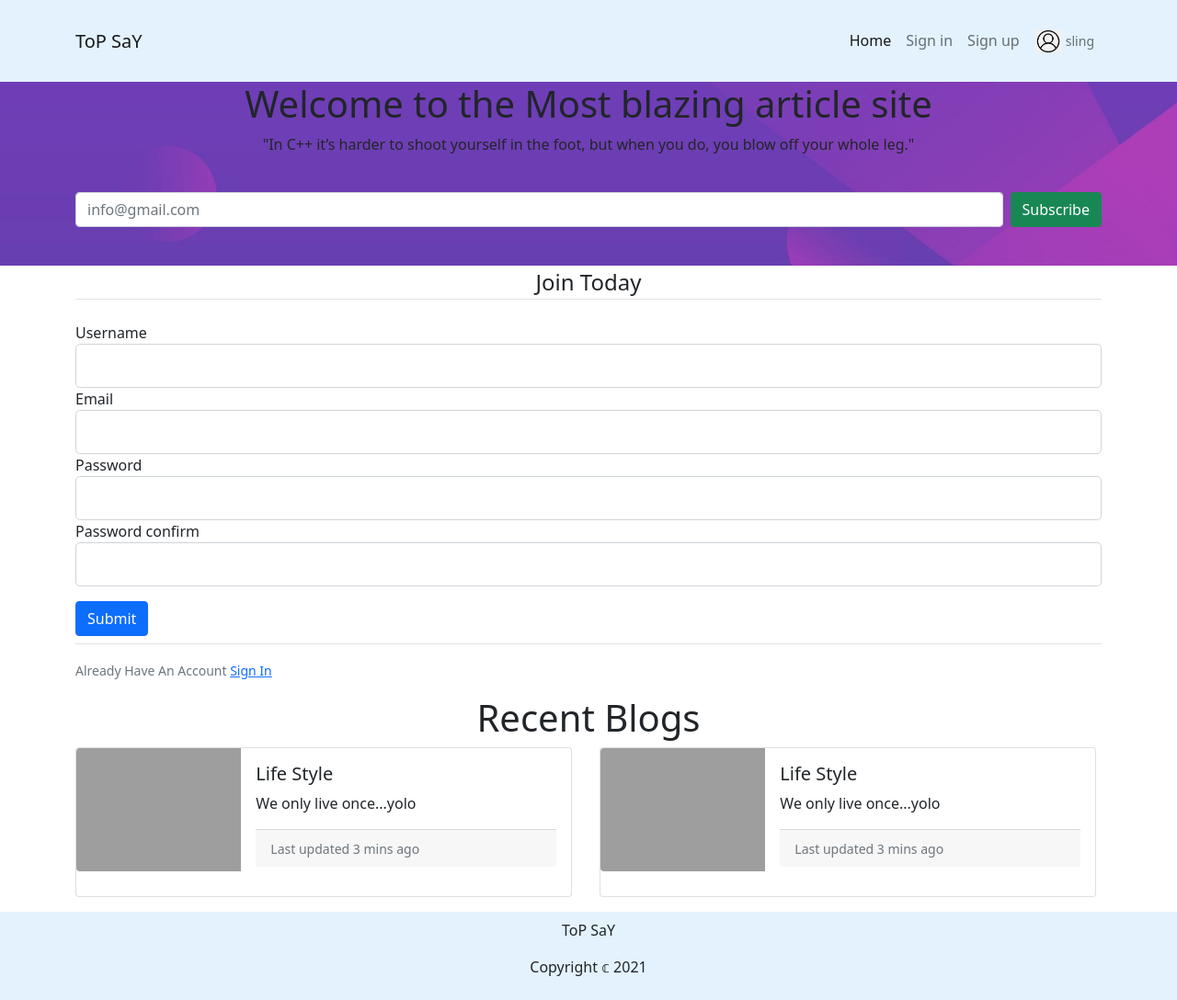
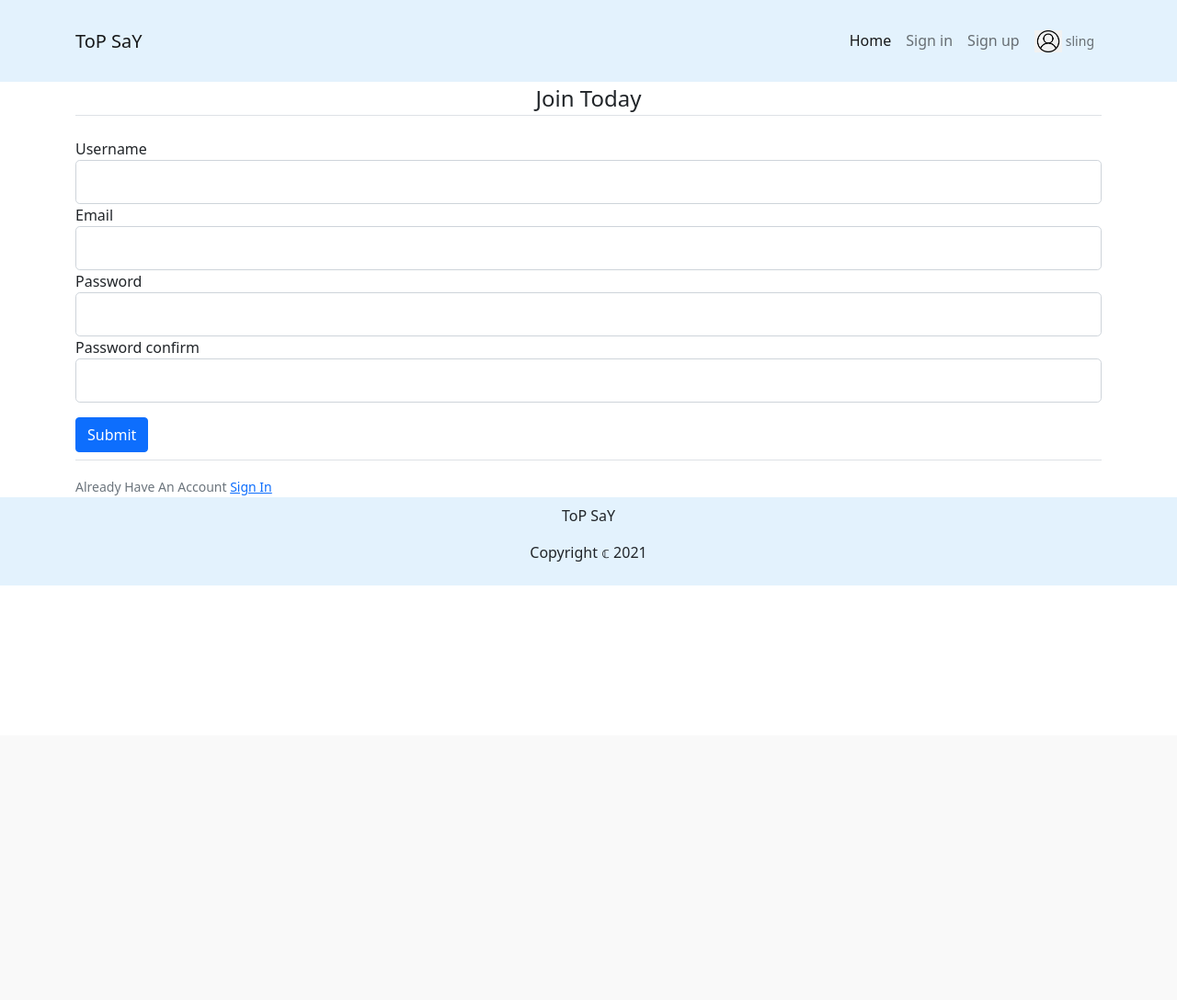
Before and after one commit to sling254/top-say, a Flask app: template app/templates/auth/register.html in a window 1280 px wide. Shown: the whole page at 92% size. After the commit the page ends 637 px from the top, so only its background shows below. Run offline with Flask 2, Linux system fonts and the light colour scheme; the template is opened without the code that fills it: most values are stand-ins (such as "Sample title", 1, 10 or a date in 2020); form fields are guessed from the names that the template uses; grey boxes are pictures that could not be loaded.

Commit message:
add an index.html

```diff
--- a/app/templates/base.html
+++ b/app/templates/base.html
@@ -8,7 +8,11 @@
     <!-- Bootstrap CSS -->
     <link href="https://cdn.jsdelivr.net/npm/bootstrap@5.0.2/dist/css/bootstrap.min.css" rel="stylesheet" integrity="sha384-EVSTQN3/azprG1Anm3QDgpJLIm9Nao0Yz1ztcQTwFspd3yD65VohhpuuCOmLASjC" crossorigin="anonymous">
     <link rel="stylesheet" href="{{ url_for('static', filename='style.css')}}">
-    <title>Personal Blog</title>
+    {% if title %}
+      <title>The ToPSaY Platform-{{title}}</title>
+    {% else %}
+      <title>The ToPSaY Platform</title>
+    {% endif %}
   </head>
   <body>
     <nav class="navbar navbar-light  navbar-expand-lg py-4" style="background-color: #e3f2fd;">
@@ -40,66 +44,8 @@
           </div>
     </nav>
 
-    <!-- Hero section -->
-    <section class="hero">
-        <div class="container">
-            <div class="row">
-                <h1 class="text-center">Welcome to the Most blazing article site</h1>
-
-                <blockquote> "In C++ it’s harder to shoot yourself in the foot, but when you do, you blow off your whole leg." </blockquote>
-            </div>
-            <div class="row justify-content-md-center">
-                <form class="d-flex mt-4">
-                    <input class="form-control me-2"  placeholder="info@gmail.com">
-                    <button class="btn btn-success" type="submit">Subscribe</button>
-                </form>
-            </div>
-        </div>
-    </section>
-    <!-- End of Hero Section -->
     {% block content%}
     {% endblock %}
-    <!-- Blog body -->
-    <section class="blog">
-        <div class="container">
-            <h1 class="text-center mt-3">Recent Blogs</h1>
-            <div class="row">
-                <div class="col">
-                    <div class="card mb-3" style="max-width: 540px;">
-                        <div class="row g-0">
-                            <div class="col-md-4">
-                            <img src="https://random.imagecdn.app/200/200" class="img-fluid rounded-start" alt="...">
-                            </div>
-                            <div class="col-md-8">
-                            <div class="card-body">
-                                <h5 class="card-title">Life Style</h5>
-                                <p class="card-text">We only live once...yolo</p>
-                                <p class="card-footer"><small class="text-muted">Last updated 3 mins ago</small></p>
-                            </div>
-                            </div>
-                        </div>
-                    </div>
-                </div>
-                <div class="col">
-                    <div class="card mb-3" style="max-width: 540px;">
-                        <div class="row g-0">
-                            <div class="col-md-4">
-                            <img src="https://random.imagecdn.app/100/100" class="img-fluid rounded-start" alt="...">
-                            </div>
-                            <div class="col-md-8">
-                            <div class="card-body">
-                                <h5 class="card-title">Life Style</h5>
-                                <p class="card-text">We only live once...yolo</p>
-                                <p class="card-footer"><small class="text-muted">Last updated 3 mins ago</small></p>
-                            </div>
-                            </div>
-                        </div>
-                    </div>
-                </div>
-            </div>
-        </div>
-    </section>
-    <!-- End of blog body -->
     <!-- start footer -->
     <footer class="py-2" style="background-color: #e3f2fd;">
         <p>ToP SaY</p>
```
